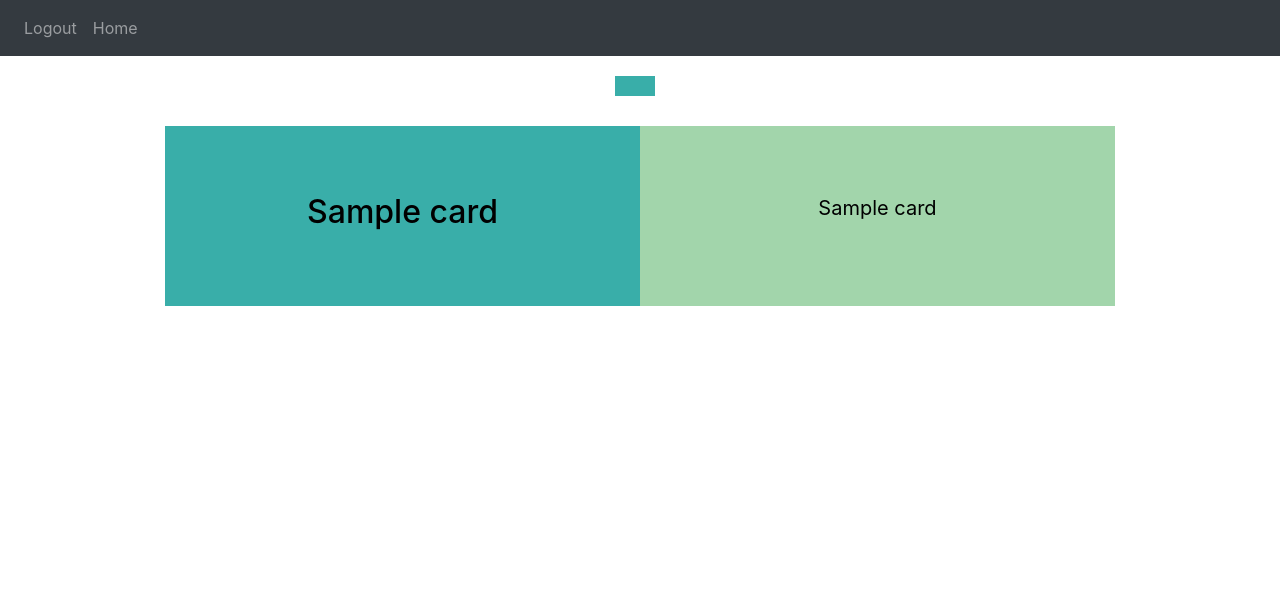
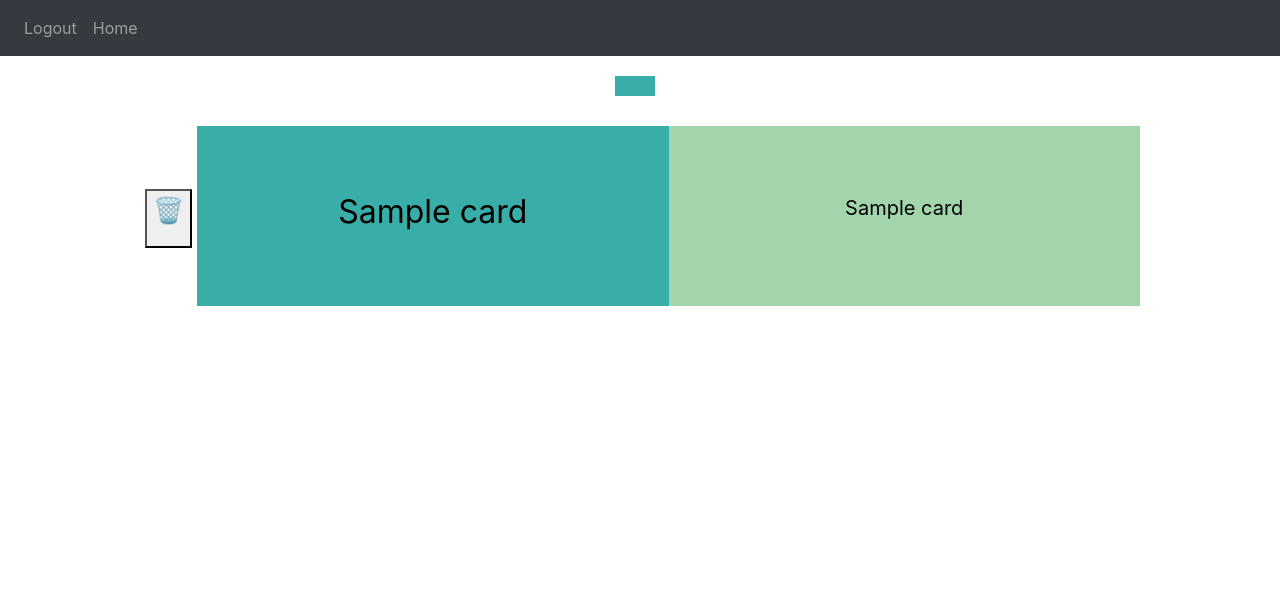
Before and after one commit to Cory-Avrutis/Free-Quizlet, a Flask app: page /modify_set in a window 1280 px wide. Shown: the top 600 px of the page. Run offline with Flask 3, Linux system fonts and the light colour scheme; a user stored in the database is signed in; a database or web service that is not in the repository returns one stand-in record (values such as "Sample title"); some libraries are stand-ins or nearby versions.

Commit message:
delete button and modify term added

```diff
--- a/website/templates/edit_set.html
+++ b/website/templates/edit_set.html
@@ -13,14 +13,14 @@
     .flashcard-row {
       background-color: transparent;  /* the color behind the card while it flips */
       margin: auto;
-      width: 950px;
+      width: 1000px;
       height: 200px;
       padding-top: 10px;
       padding-bottom: 10px;
     }
 
     /* This container joins the front and back, it is the container that flips when hovered over*/
-    .card-row-join {
+    .flashcard-row-join {
       display: flex;
       height: 100%;
       transition: transform 1s;
@@ -81,13 +81,27 @@
     .title-button {
       background-color: #39aea9;
       border: none;
-      color: white;
+      color: black;
       padding: 10px 20px;
       text-align: center;
       text-decoration: none;
       display: inline-block;
       font-size: 20px;
       margin-right: 10px;
+    }
+
+    .trash-button {
+      padding-top: 5px;
+      background-color: transparent;
+      align-self: center;
+      font-size: 25px;
+      margin-left: 5px;
+      margin-right: 5px;
+    }
+
+    .term-button {
+      border: none;
+      background: transparent;
     }
 
     /* css code for my modals (pop-ups)*/
@@ -265,13 +279,20 @@
 
 <div id="overlay"></div>
 
+
 <!-- create a flashcard for every card in the set -->
 {% for term in cards %}
+
+
+
   <div class="flashcard-row">
-    <div class="card-row-join">
+    <div class="flashcard-row-join">
+      <div class="trash-button">
+        <button><p>&#128465;</p></button>
+      </div>
       <div class="flashcard-term">
         <div class="flashcard-center">
-          <h2>{{term}}</h2>
+            <h2><button class="term-button" data-modal-target="#modal_term">{{term}}</button></h2>
         </div>
       </div>
       <div class="flashcard-def">
@@ -281,7 +302,36 @@
       </div>
     </div>
   </div>
+
+  <div class = "modal2" id="modal_term">
+    <div class = "modal2-header">
+        <div class = "term">
+            Please enter a new term to rename '{{ term }}' <!-- shows only first 46 characters -->
+        </div>
+
+        <button data-close-button ="" class = "close-button">
+            &times; <!-- Easier to style this symbol (the 'X'), insead of the actual 'X' character from keyboard-->
+        </button>
+    </div>
+
+    <div class="modal2-body">
+      <form action="{{ url_for('views.edit_term', term = term)  }}" method="post">
+
+        <input type="hidden" name="Title" value="{{ title }}"> <!-- sends the title. useful for database query-->
+        <input type="hidden" name="old_term" value="{{ term }}">
+        <textarea id="user_text_input"  name="new_term" placeholder="{{ term }}"></textarea>
+
+        <button id="title_done" class="title-done-button done-button" type="submit">
+          Done
+        </button>
+      </form>
+    </div>
+  </div>
 {% endfor %}
+
+
+
+
 
 
 <script>
--- a/website/views.py
+++ b/website/views.py
@@ -124,3 +124,29 @@ def edit_title():
     cards = cardSet['Cards']
 
     return render_template("edit_set.html", user=current_user, cards=cards, title=new_title)
+
+@views.route("/edit_term", methods = ['POST', 'GET'])
+@login_required
+def edit_term():
+    old_term = ""
+    new_term = ""
+    title = ""
+    if request.method == 'POST':
+        title = request.form['Title']
+        old_term = request.form['old_term']
+        new_term = request.form['new_term']
+
+    print("My test\nThe old title retrieved is ", old_term)
+    print("The new title retrieved is ", new_term)
+
+    cardSet = card_sets.find_one( {"User": current_user.get_id(), "Title": title} ) # find set that needs editing
+    cards = cardSet['Cards']
+
+    # add new card with new ter, use existing definiton
+    card_sets.update_one({"User": current_user.get_id(), "Title": title}, {"$set": {'Cards.' + new_term: cards[old_term]}})
+    card_sets.update_one({"User": current_user.get_id(), "Title": title}, {"$unset": {'Cards.' + old_term: cards[old_term]}})
+
+    cardSet = card_sets.find_one( {"User": current_user.get_id(), "Title": title} ) # find set that needs editing
+    cards = cardSet['Cards']
+
+    return render_template("edit_set.html", user=current_user, cards=cards, title=title)
```
